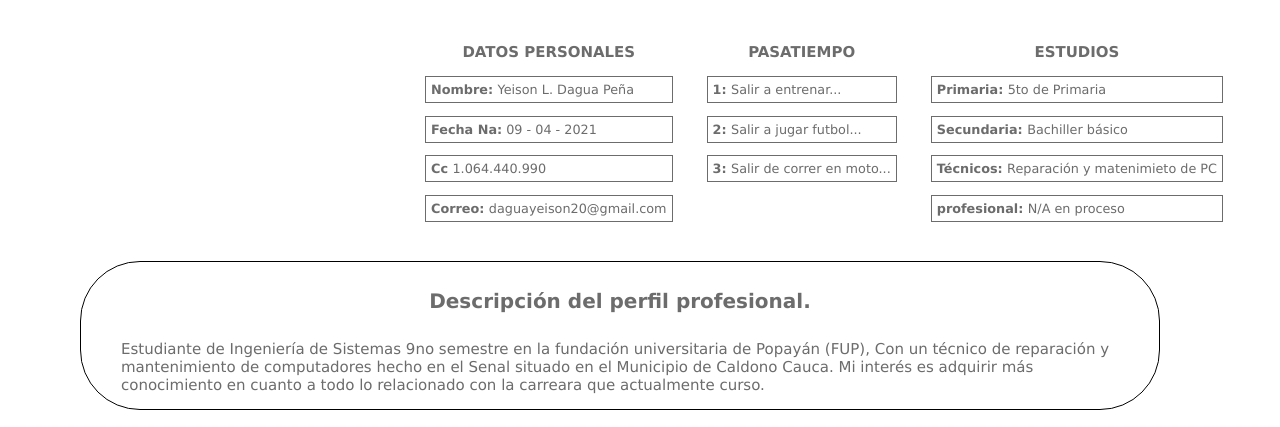
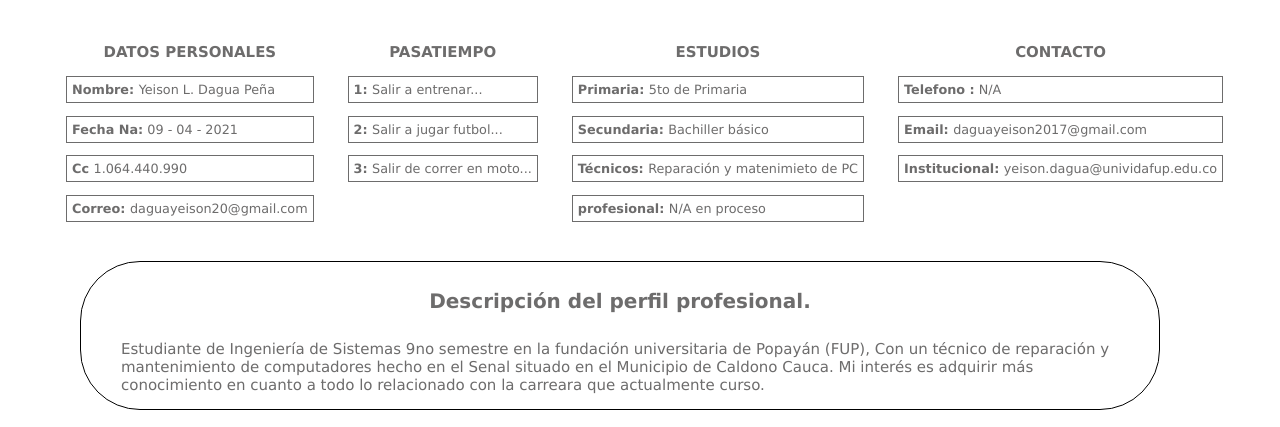
Before and after one commit to DaguaP/taller_1, a plain HTML site: page index.html in a window 1280 px wide. Shown: the part 307-734 px from the top of the page. Drawn offline with Linux system fonts and the light colour scheme.

Commit message:
Añadiendo Contacto desde DaguaPe

```diff
--- a/index.html
+++ b/index.html
@@ -56,6 +56,14 @@
                     </div>
 
 
+                    <div id="tabla">
+                        <h3> CONTACTO</h3>
+                        <p id="texto_cuadro"> <b>Telefono :</b> N/A </p>
+                        <p id="texto_cuadro"> <b>Email: </b> daguayeison2017@gmail.com</p>
+                        <p id="texto_cuadro"> <b>Institucional: </b> yeison.dagua@unividafup.edu.co</p>
+                        <p id="texto_cuadro1"> .</p>
+                    </div>
+
 
                 </article>
             </section>
```
